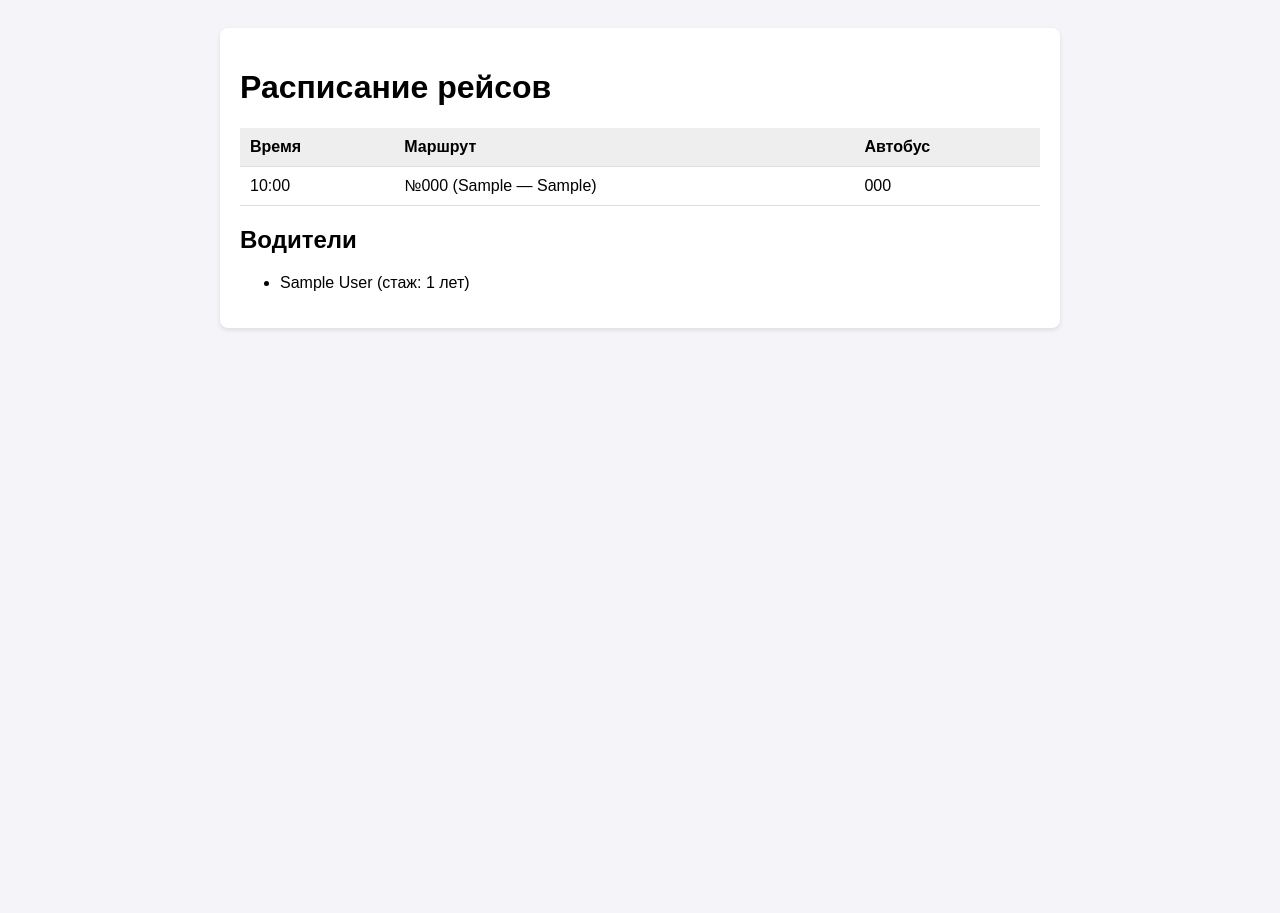
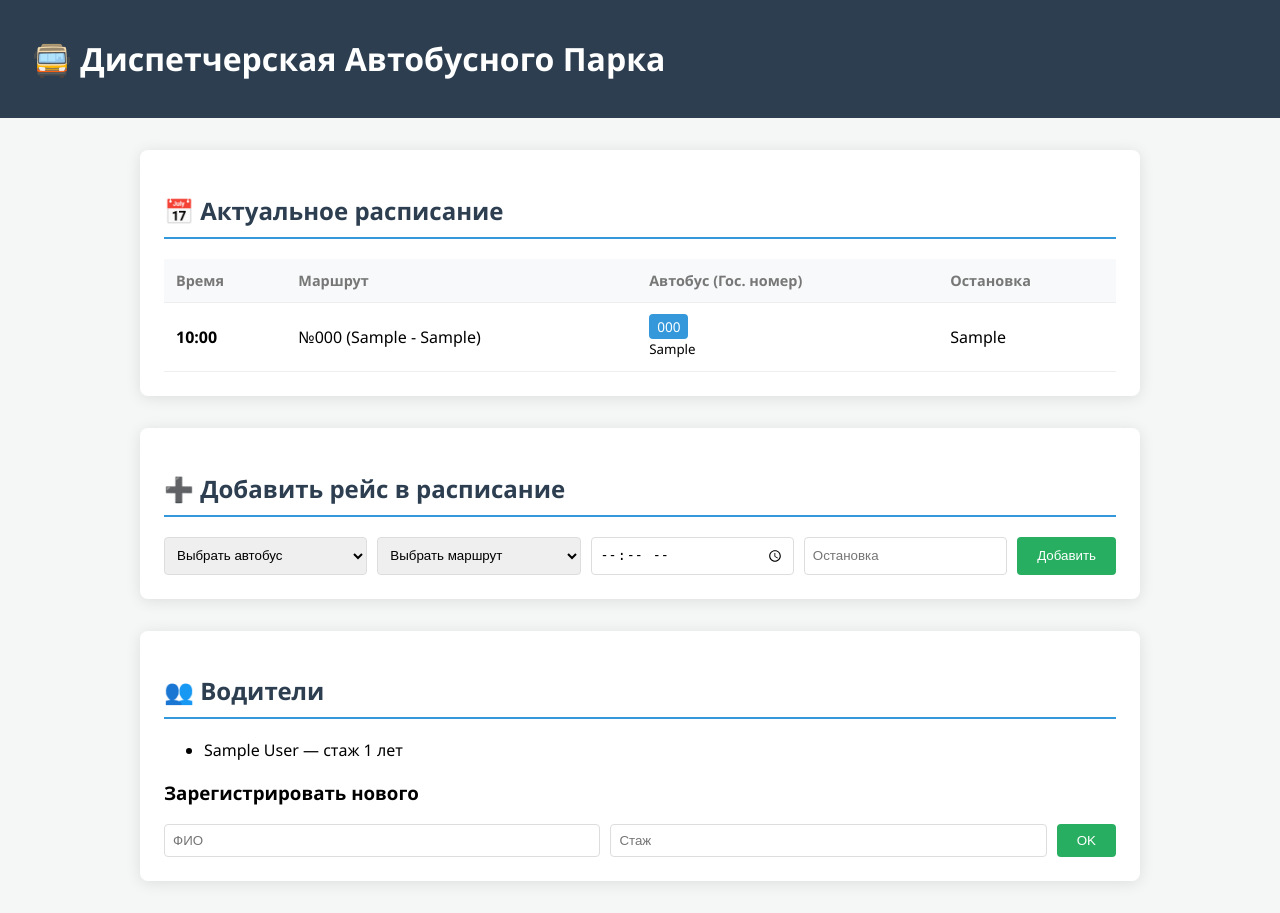
Before and after one commit to msty52/bus, a Flask app: page / in a window 1280 px wide. Before the commit the page ends 330 px from the top, so only its background shows below. Run offline with Flask 3, Linux system fonts and the light colour scheme; tables that the repository leaves empty hold one stand-in row (values such as "Sample post").

Commit message:
index.html

```diff
--- a/templates/index.html
+++ b/templates/index.html
@@ -2,39 +2,91 @@
 <html lang="ru">
 <head>
     <meta charset="UTF-8">
-    <title>Автопарк</title>
+    <title>Система Автопарк</title>
     <style>
-        body { font-family: sans-serif; background: #f4f4f9; padding: 20px; }
-        .card { background: white; padding: 20px; border-radius: 8px; box-shadow: 0 2px 5px rgba(0,0,0,0.1); max-width: 800px; margin: auto; }
-        table { width: 100%; border-collapse: collapse; margin-top: 20px; }
-        th, td { padding: 10px; border-bottom: 1px solid #ddd; text-align: left; }
-        th { background: #eee; }
+        body { font-family: 'Segoe UI', Tahoma, sans-serif; margin: 0; background: #f4f7f6; }
+        .nav { background: #2c3e50; color: white; padding: 1rem 2rem; }
+        .container { max-width: 1000px; margin: 2rem auto; padding: 0 1rem; }
+        .card { background: white; border-radius: 8px; padding: 1.5rem; box-shadow: 0 2px 15px rgba(0,0,0,0.1); margin-bottom: 2rem; }
+        h2 { color: #2c3e50; border-bottom: 2px solid #3498db; padding-bottom: 10px; }
+        table { width: 100%; border-collapse: collapse; margin-top: 1rem; }
+        th, td { text-align: left; padding: 12px; border-bottom: 1px solid #eee; }
+        th { background: #f8f9fa; font-size: 0.9rem; color: #777; }
+        .badge { background: #3498db; color: white; padding: 3px 8px; border-radius: 4px; font-size: 0.85rem; }
+        .form-group { display: flex; gap: 10px; flex-wrap: wrap; margin-top: 1rem; }
+        input, select { padding: 8px; border: 1px solid #ddd; border-radius: 4px; flex: 1; min-width: 150px; }
+        button { background: #27ae60; color: white; border: none; padding: 8px 20px; border-radius: 4px; cursor: pointer; }
+        button:hover { background: #219150; }
     </style>
 </head>
 <body>
+
+<div class="nav">
+    <h1>🚍 Диспетчерская Автобусного Парка</h1>
+</div>
+
+<div class="container">
+
     <div class="card">
-        <h1>Расписание рейсов</h1>
+        <h2>📅 Актуальное расписание</h2>
         <table>
+            <thead>
                 <tr>
                     <th>Время</th>
                     <th>Маршрут</th>
-                <th>Автобус</th>
+                    <th>Автобус (Гос. номер)</th>
+                    <th>Остановка</th>
                 </tr>
+            </thead>
+            <tbody>
                 {% for item in schedules %}
                 <tr>
-                <td>{{ item.departure_time.strftime('%H:%M') }}</td>
-                <td>№{{ item.route.route_number }} ({{ item.route.start_point }} — {{ item.route.end_point }})</td>
-                <td>{{ item.bus.number_plate }}</td>
+                    <td><strong>{{ item.departure_time.strftime('%H:%M') }}</strong></td>
+                    <td>№{{ item.route.route_number }} ({{ item.route.start_point }} - {{ item.route.end_point }})</td>
+                    <td><span class="badge">{{ item.bus.number_plate }}</span> <br><small>{{ item.bus.model }}</small></td>
+                    <td>{{ item.stop_name }}</td>
                 </tr>
                 {% endfor %}
+            </tbody>
         </table>
+    </div>
 
-        <h2>Водители</h2>
+    <div class="card">
+        <h2>➕ Добавить рейс в расписание</h2>
+        <form action="/add_schedule" method="POST" class="form-group">
+            <select name="bus_id" required>
+                <option value="">Выбрать автобус</option>
+                {% for bus in buses %}
+                <option value="{{ bus.id }}">{{ bus.number_plate }} ({{ bus.model }})</option>
+                {% endfor %}
+            </select>
+            <select name="route_id" required>
+                <option value="">Выбрать маршрут</option>
+                {% for route in routes %}
+                <option value="{{ route.id }}">№{{ route.route_number }}</option>
+                {% endfor %}
+            </select>
+            <input type="time" name="dep_time" required>
+            <input type="text" name="stop" placeholder="Остановка">
+            <button type="submit">Добавить</button>
+        </form>
+    </div>
+
+    <div class="card">
+        <h2>👥 Водители</h2>
         <ul>
             {% for d in drivers %}
-            <li>{{ d.full_name }} (стаж: {{ d.experience }} лет)</li>
+            <li>{{ d.full_name }} — стаж {{ d.experience }} лет</li>
             {% endfor %}
         </ul>
+        <h3>Зарегистрировать нового</h3>
+        <form action="/add_driver" method="POST" class="form-group">
+            <input type="text" name="name" placeholder="ФИО" required>
+            <input type="number" name="exp" placeholder="Стаж" required>
+            <button type="submit">OK</button>
+        </form>
+    </div>
+
 </div>
 </body>
 </html>
```
Lines whose indentation alone changed are shown as unchanged.
